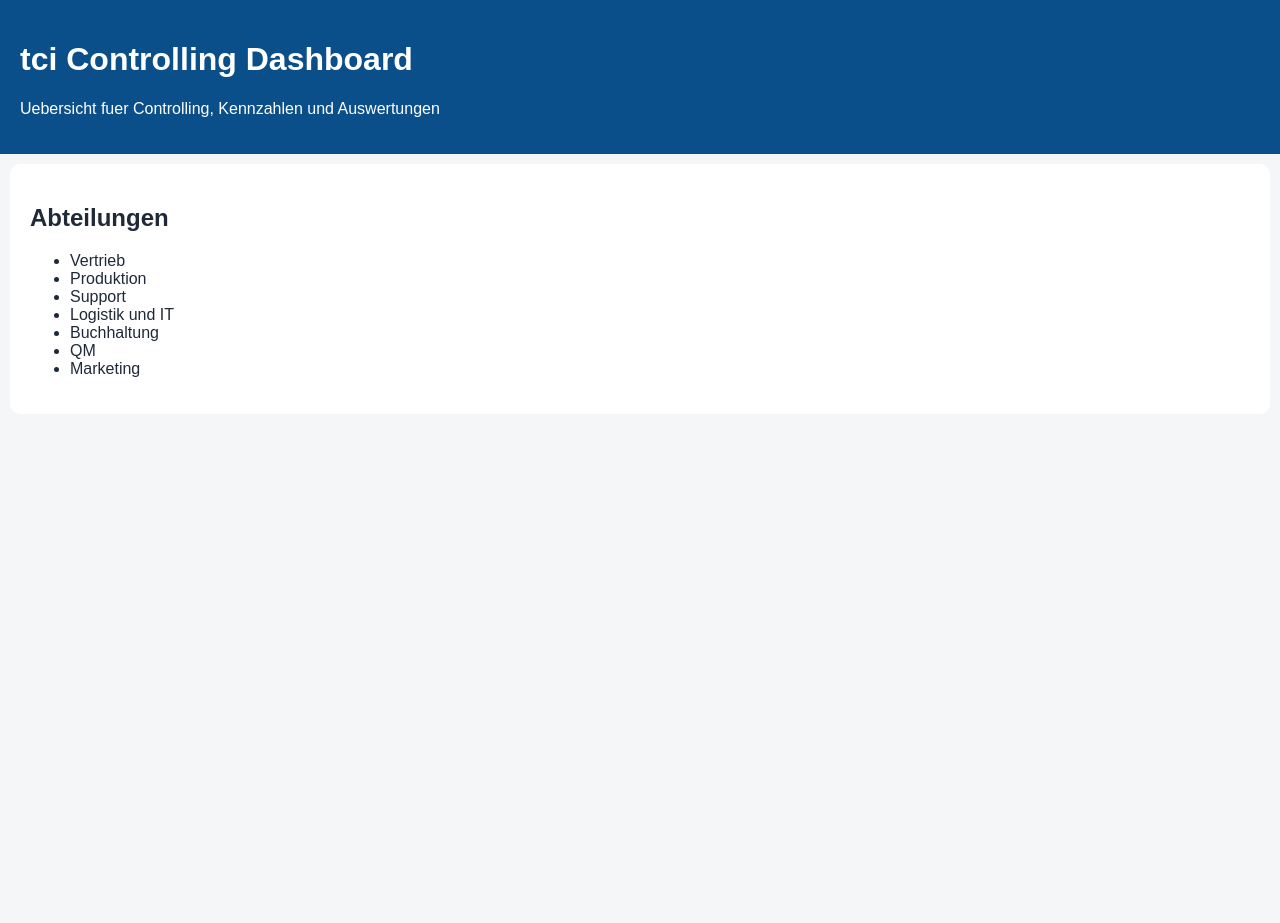
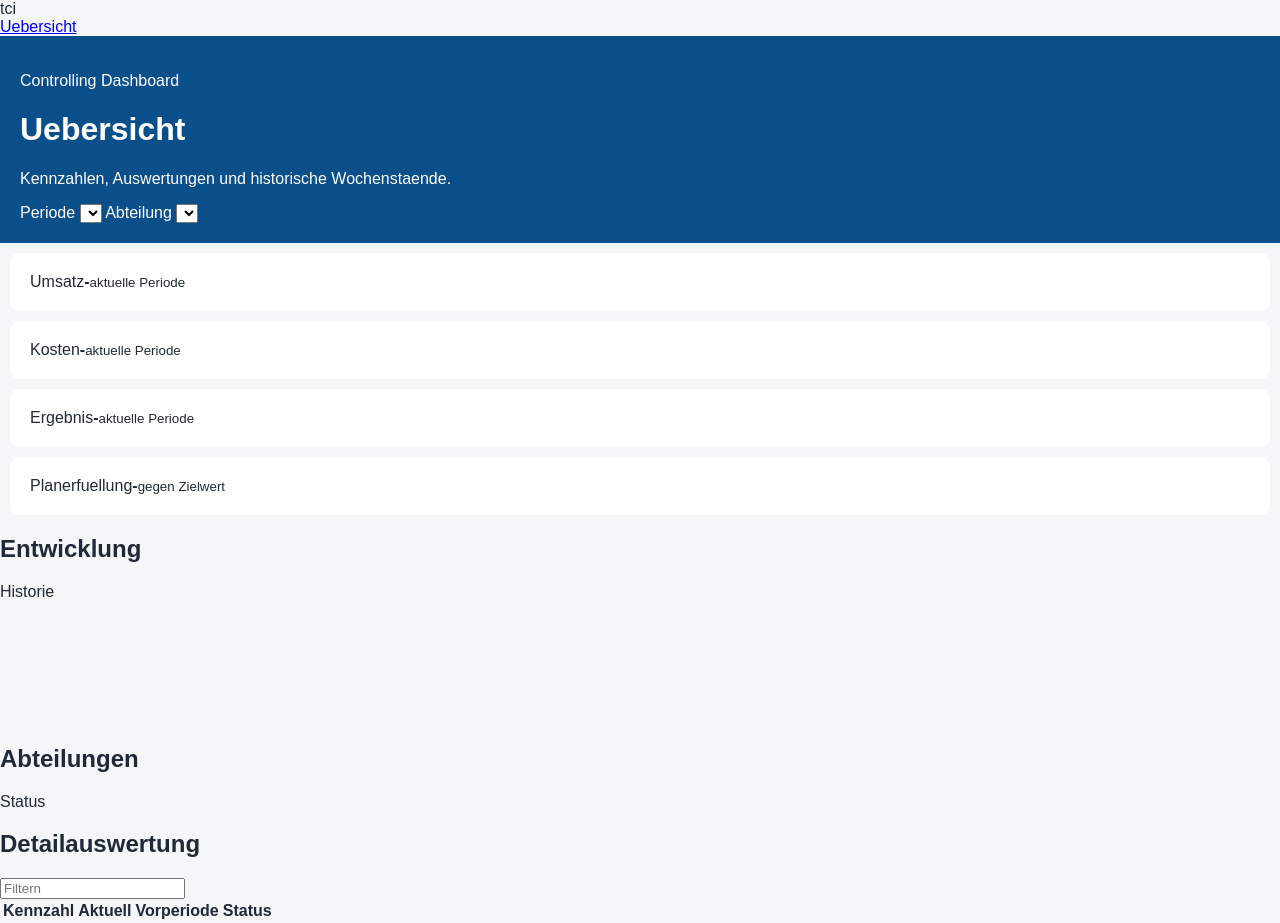
Before and after one commit to MrJPB1/tci-Dashboard, a plain HTML site: page index.html in a window 1280 px wide. Before the commit the page ends 800 px from the top, so only its background shows below. Drawn offline with nearby package versions, Linux system fonts and the light colour scheme.

Commit message:
Expand index into dashboard layout

```diff
--- a/index.html
+++ b/index.html
@@ -5,28 +5,57 @@
   <meta name="viewport" content="width=device-width, initial-scale=1.0">
   <title>tci Controlling Dashboard</title>
   <link rel="stylesheet" href="assets/css/styles.css">
+  <script src="https://cdn.jsdelivr.net/npm/chart.js" defer></script>
+  <script src="assets/js/app.js" defer></script>
 </head>
 <body>
-  <header class="header">
-    <h1>tci Controlling Dashboard</h1>
-    <p>Uebersicht fuer Controlling, Kennzahlen und Auswertungen</p>
-  </header>
+  <div class="layout">
+    <aside class="sidebar">
+      <div class="brand">tci</div>
+      <nav id="departmentNav">
+        <a href="#overview" class="active">Uebersicht</a>
+      </nav>
+    </aside>
 
-  <main>
-    <section class="card">
-      <h2>Abteilungen</h2>
-      <ul>
-        <li>Vertrieb</li>
-        <li>Produktion</li>
-        <li>Support</li>
-        <li>Logistik und IT</li>
-        <li>Buchhaltung</li>
-        <li>QM</li>
-        <li>Marketing</li>
-      </ul>
-    </section>
-  </main>
+    <main class="content">
+      <header class="header">
+        <div>
+          <p class="meta">Controlling Dashboard</p>
+          <h1 id="pageTitle">Uebersicht</h1>
+          <p>Kennzahlen, Auswertungen und historische Wochenstaende.</p>
+        </div>
+        <div class="filters">
+          <label>Periode <select id="periodSelect"></select></label>
+          <label>Abteilung <select id="departmentSelect"></select></label>
+        </div>
+      </header>
 
-  <script src="assets/js/app.js"></script>
+      <section class="cards" id="kpiCards">
+        <article class="card"><span>Umsatz</span><strong id="kpiRevenue">-</strong><small>aktuelle Periode</small></article>
+        <article class="card"><span>Kosten</span><strong id="kpiCosts">-</strong><small>aktuelle Periode</small></article>
+        <article class="card"><span>Ergebnis</span><strong id="kpiResult">-</strong><small>aktuelle Periode</small></article>
+        <article class="card"><span>Planerfuellung</span><strong id="kpiTarget">-</strong><small>gegen Zielwert</small></article>
+      </section>
+
+      <section class="grid">
+        <article class="panel wide">
+          <div class="panel-head"><h2>Entwicklung</h2><span>Historie</span></div>
+          <canvas id="trendChart" height="120"></canvas>
+        </article>
+        <article class="panel">
+          <div class="panel-head"><h2>Abteilungen</h2><span>Status</span></div>
+          <div id="departmentCards"></div>
+        </article>
+      </section>
+
+      <section class="panel">
+        <div class="panel-head"><h2>Detailauswertung</h2><input id="tableSearch" type="search" placeholder="Filtern"></div>
+        <table id="dataTable">
+          <thead><tr><th>Kennzahl</th><th>Aktuell</th><th>Vorperiode</th><th>Status</th></tr></thead>
+          <tbody></tbody>
+        </table>
+      </section>
+    </main>
+  </div>
 </body>
 </html>
```
